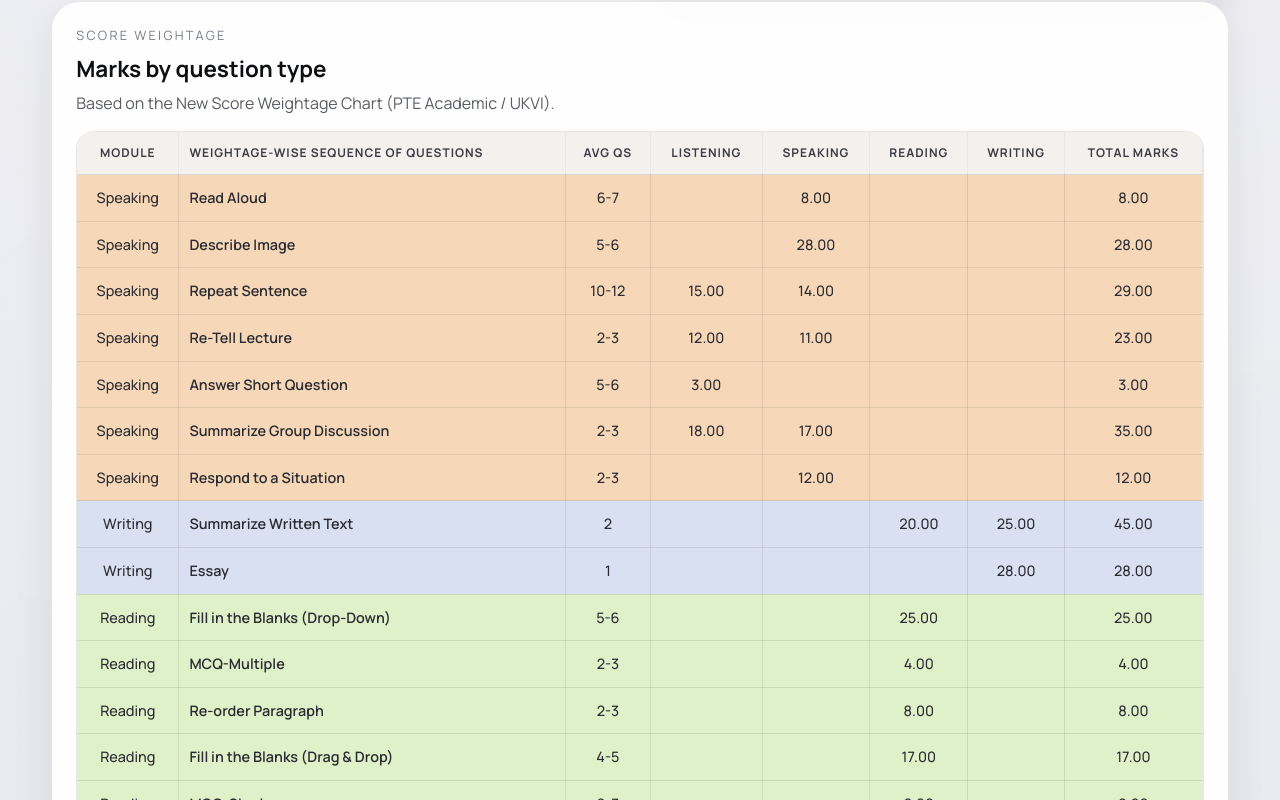
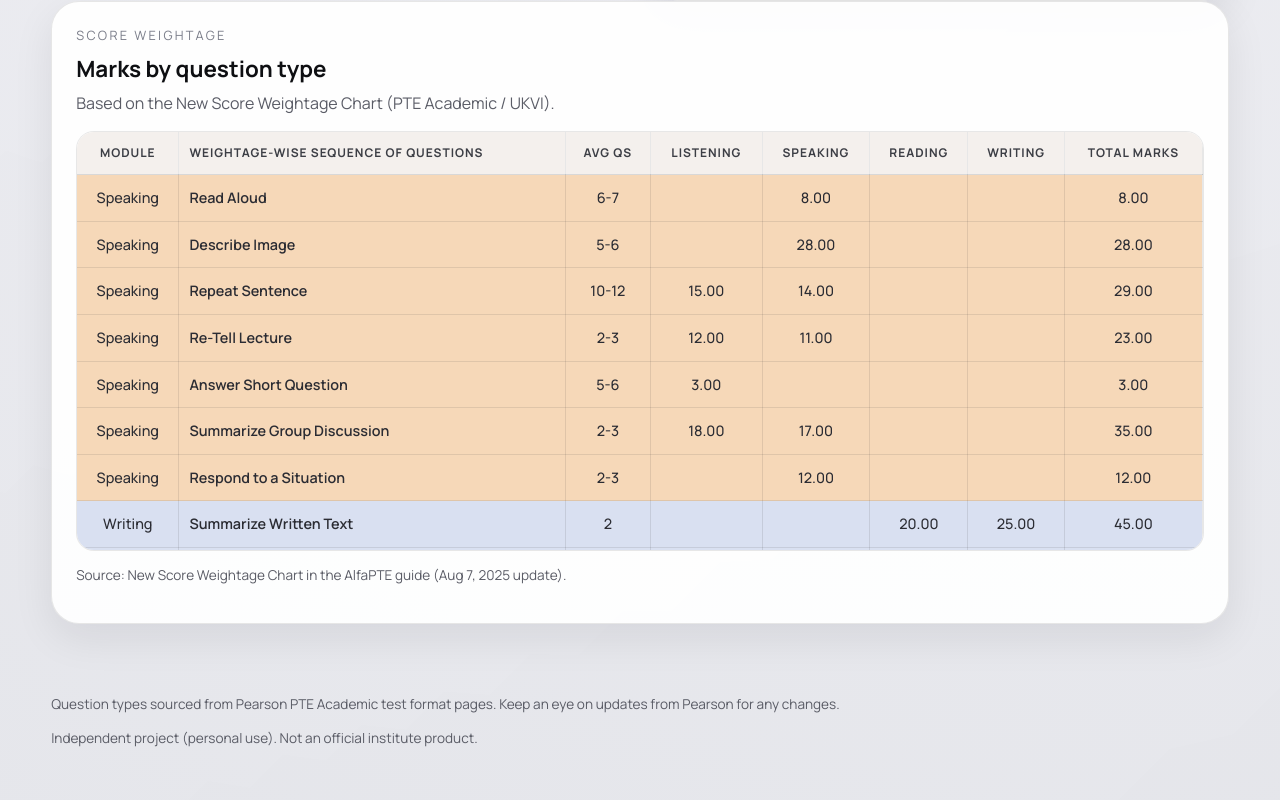
Before and after one commit to scuba3198/pte-class-coverage, a React (Vite) app: page / in a window 1280 px wide. Shown: the part 1680-2480 px from the top of the page. Built offline with nearby package versions, Linux system fonts and the light colour scheme.

Commit message:
Add scroll container for sticky table header

```diff
--- a/src/App.css
+++ b/src/App.css
@@ -510,6 +510,8 @@
 .weightage-table-wrap {
   margin-top: 16px;
   overflow-x: auto;
+  overflow-y: auto;
+  max-height: 420px;
   border-radius: 18px;
   border: 1px solid var(--border);
   background: var(--surface-strong);
```
